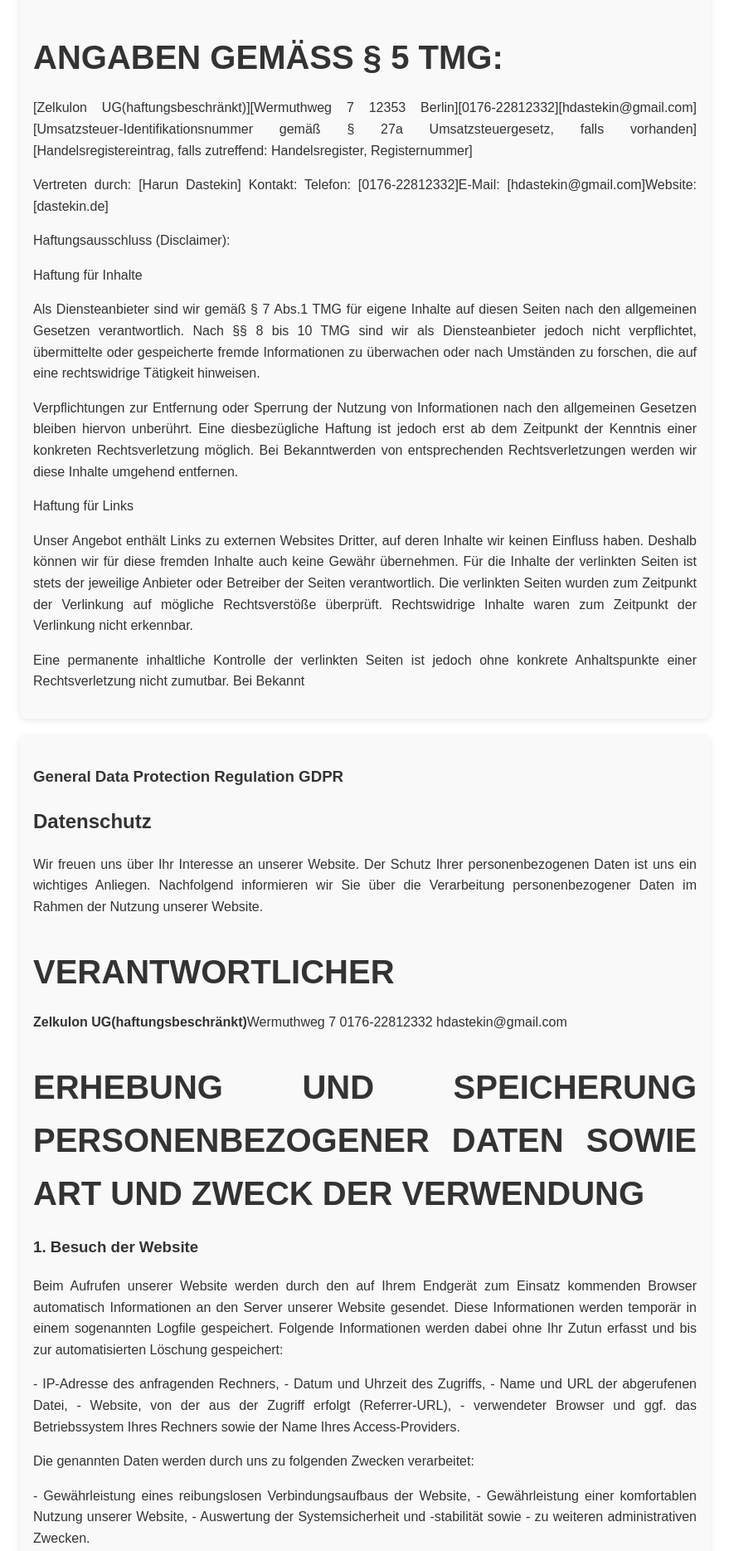
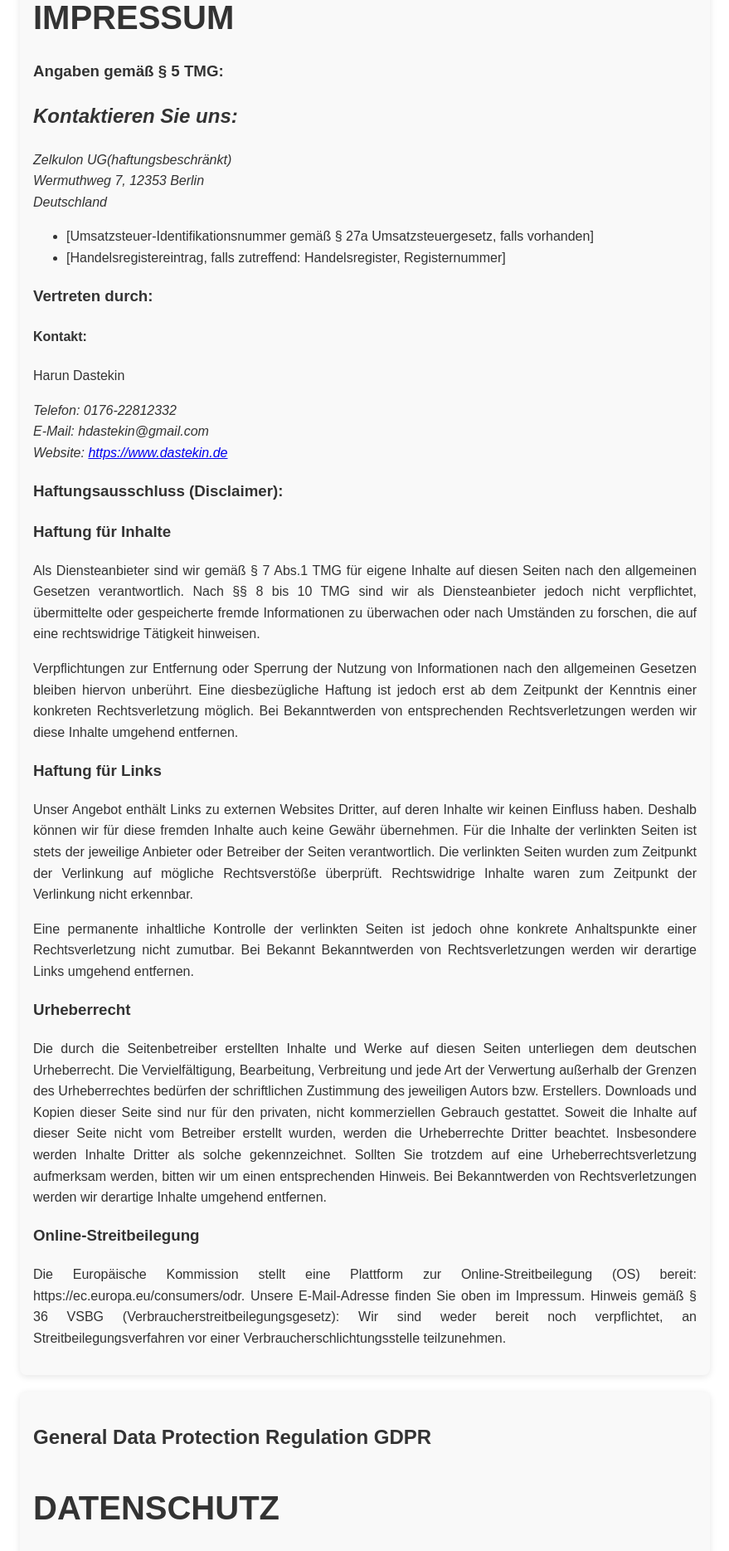
Before and after one commit to hdi10/new-homepage, a React (Create React App) app: page /data_protection in a window 1280 px wide. Shown: the part 480-2349 px from the top of the page at 83% size, without its empty margins (200-1079 px from the left). Built offline with nearby package versions, Linux system fonts and the light colour scheme.

Commit message:
work on data protection formatting

```diff
--- a/src/components/DataProtection.js
+++ b/src/components/DataProtection.js
@@ -2,6 +2,7 @@
 import { Helmet } from 'react-helmet';
 import { motion } from 'framer-motion';
 import { useTranslation } from 'react-i18next';
+
 
 function DataProtection() {
     const { t } = useTranslation();
@@ -38,32 +39,39 @@
                     }}
                 >
                     <div style={contentStyle}>
-                        <h3>{t('data_protection.blog')}</h3>
+                        <h1>{t('data_protection.blog')}</h1>
                         <p>
-                            <h1>Impressum</h1>
+                            <h2>Impressum</h2>
 
-                            <h2> Angaben gemäß § 5 TMG:</h2>
-
-                            [Zelkulon UG(haftungsbeschränkt)][Wermuthweg 7 12353
-                            Berlin][0176-22812332][hdastekin@gmail.com][Umsatzsteuer-Identifikationsnummer gemäß § 27a
-                            Umsatzsteuergesetz, falls vorhanden][Handelsregistereintrag, falls zutreffend:
-                            Handelsregister, Registernummer]
+                            <h3> Angaben gemäß § 5 TMG:</h3>
+                            <address>
+                                {/*Written by <a href="mailto:hdastekin@gmail.com">Harun Dastekin</a>.<br/>*/}
+                                <h1>Kontaktieren Sie uns:<br/></h1>
+                                Zelkulon UG(haftungsbeschränkt)<br/>
+                                Wermuthweg 7, 12353
+                                Berlin<br/>
+                                Deutschland
+                            </address>
+                            <ul><li>[Umsatzsteuer-Identifikationsnummer gemäß § 27a
+                            Umsatzsteuergesetz, falls vorhanden]</li><li>[Handelsregistereintrag, falls zutreffend:
+                            Handelsregister, Registernummer]</li></ul>
                         </p>
                         <p>
-                                Vertreten durch:
-
-                                [Harun Dastekin]
-
-                                Kontakt:
-
-                                Telefon: [0176-22812332]E-Mail: [hdastekin@gmail.com]Website: [dastekin.de]
-                        </p>
+                            <h3>Vertreten durch:</h3>
+                            <h4>Kontakt:</h4>
+                            <p>Harun Dastekin</p>
+                            <address>
+                                Telefon: 0176-22812332<br/>
+                                E-Mail: hdastekin@gmail.com<br/>
+                                Website: <a href={"https://www.dastekin.de"}>https://www.dastekin.de</a>
+                            </address>
+                            </p>
                         <p>
                             <div>
-                                Haftungsausschluss (Disclaimer):
+                                <h3>Haftungsausschluss (Disclaimer):</h3>
 
                         <p>
-                                Haftung für Inhalte
+                            <h3>Haftung für Inhalte</h3>
                         </p>
                         <p>
                                 Als Diensteanbieter sind wir gemäß § 7 Abs.1 TMG für eigene Inhalte auf diesen Seiten
@@ -80,7 +88,7 @@
                                 entfernen.
                         </p>
                         <p>
-                                Haftung für Links
+                            <h3>Haftung für Links</h3>
                         </p>
                         <p>
                                 Unser Angebot enthält Links zu externen Websites Dritter, auf deren Inhalte wir keinen
@@ -92,33 +100,57 @@
                         </p>
                     <p>
                                 Eine permanente inhaltliche Kontrolle der verlinkten Seiten ist jedoch ohne konkrete
-                                Anhaltspunkte einer Rechtsverletzung nicht zumutbar. Bei Bekannt
+                                Anhaltspunkte einer Rechtsverletzung nicht zumutbar. Bei Bekannt Bekanntwerden von Rechtsverletzungen werden wir derartige Links umgehend entfernen.
+
+                        <h3>Urheberrecht</h3>
+                                Die durch die Seitenbetreiber erstellten Inhalte und Werke auf diesen Seiten unterliegen
+                                dem deutschen Urheberrecht. Die Vervielfältigung, Bearbeitung, Verbreitung und jede Art
+                                der Verwertung außerhalb der Grenzen des Urheberrechtes bedürfen der schriftlichen
+                                Zustimmung des jeweiligen Autors bzw. Erstellers. Downloads und Kopien dieser Seite
+                                sind nur für den privaten, nicht kommerziellen Gebrauch gestattet.
+
+                                Soweit die Inhalte auf dieser Seite nicht vom Betreiber erstellt wurden, werden die
+                                Urheberrechte Dritter beachtet. Insbesondere werden Inhalte Dritter als solche
+                                gekennzeichnet. Sollten Sie trotzdem auf eine Urheberrechtsverletzung aufmerksam
+                                werden, bitten wir um einen entsprechenden Hinweis. Bei Bekanntwerden von
+                                Rechtsverletzungen werden wir derartige Inhalte umgehend entfernen.
+
+                            <h3>Online-Streitbeilegung</h3>
+                                Die Europäische Kommission stellt eine Plattform zur Online-Streitbeilegung (OS)
+                                bereit: https://ec.europa.eu/consumers/odr.
+                                Unsere E-Mail-Adresse finden Sie oben im Impressum.
+
+                                Hinweis gemäß § 36 VSBG (Verbraucherstreitbeilegungsgesetz):
+                                Wir sind weder bereit noch verpflichtet, an Streitbeilegungsverfahren vor einer
+                                Verbraucherschlichtungsstelle teilzunehmen.
+
                         </p>
                             </div>
 
                             </p>
                     </div>
                     <div style={contentStyle}>
-                        <h3>{t('data_protection.services')}</h3>
                         <p>
-                            <h1> Datenschutz</h1>
+                        <h1>{t('data_protection.services')}</h1>
+                        <p>
+                            <h2> Datenschutz</h2>
                         </p>
                             <p>
                                 Wir freuen uns über Ihr Interesse an unserer Website. Der Schutz Ihrer personenbezogenen
                                 Daten ist uns ein wichtiges Anliegen. Nachfolgend informieren wir Sie über die
                                 Verarbeitung personenbezogener Daten im Rahmen der Nutzung unserer Website.
                             </p>
-                                <p>
-                                    <h2> Verantwortlicher</h2>
+                        <div>
+                            <h3> Verantwortlicher</h3>
 
-                                    <b>Zelkulon UG(haftungsbeschränkt)</b>
-                                    Wermuthweg 7
-                                    0176-22812332
-                                    hdastekin@gmail.com
-                                </p>
+                            Zelkulon UG(haftungsbeschränkt)<br/>
+                            Wermuthweg 7<br/>
+                            0176-22812332<br/>
+                            hdastekin@gmail.com<br/>
+                        </div>
                         <p>
-                        <h2> Erhebung und Speicherung personenbezogener Daten sowie Art und Zweck der
-                                    Verwendung </h2>
+                        <h3> Erhebung und Speicherung personenbezogener Daten sowie Art und Zweck der
+                                    Verwendung </h3>
                         </p>
                         <p>
                         <h3>1. Besuch der Website</h3>
@@ -132,22 +164,27 @@
                                     gespeichert:
                         </p>
                         <p>
-                                    - IP-Adresse des anfragenden Rechners,
-                                    - Datum und Uhrzeit des Zugriffs,
-                                    - Name und URL der abgerufenen Datei,
-                                    - Website, von der aus der Zugriff erfolgt (Referrer-URL),
-                                    - verwendeter Browser und ggf. das Betriebssystem Ihres Rechners sowie der Name
+                            <ul>
+                                <li>IP-Adresse des anfragenden Rechners,</li>
+                                <li>Datum und Uhrzeit des Zugriffs,</li>
+                                <li>Name und URL der abgerufenen Datei,</li>
+                                <li>Website, von der aus der Zugriff erfolgt (Referrer-URL),</li>
+                                <li>verwendeter Browser und ggf. das Betriebssystem Ihres Rechners sowie der Name
                                     Ihres
-                                    Access-Providers.
+                                    Access-Providers.</li>
+                            </ul>
                         </p>
                         <p>
-                                    Die genannten Daten werden durch uns zu folgenden Zwecken verarbeitet:
+                            Die genannten Daten werden durch uns zu folgenden Zwecken verarbeitet:
                         </p>
                         <p>
-                                    - Gewährleistung eines reibungslosen Verbindungsaufbaus der Website,
-                                    - Gewährleistung einer komfortablen Nutzung unserer Website,
-                                    - Auswertung der Systemsicherheit und -stabilität sowie
-                                    - zu weiteren administrativen Zwecken.
+                            <ul>
+                            <li>Gewährleistung eines reibungslosen Verbindungsaufbaus der Website,
+                            </li>
+                            <li>Gewährleistung einer komfortablen Nutzung unserer Website,</li>
+                            <li>Auswertung der Systemsicherheit und -stabilität sowie</li>
+                            <li>zu weiteren administrativen Zwecken.</li>
+                            </ul>
                         </p>
                         <p>
                                     Die Rechtsgrundlage für die Datenverarbeitung ist Art. 6 Abs. 1 lit. f DSGVO. Unser
@@ -225,59 +262,64 @@
                                     Wir setzen auf unserer Website Analyse-Tools ein, um die Nutzung unserer Website
                                     statistisch zu erfassen und zum Zwecke der Optimierung unseres Angebots für Sie
                                     auszuwerten. Die Rechtsgrundlage für die Verwendung solcher Analyse-Tools ist Art. 6
-                                    Abs. 1 lit. f DSGVO.
+                                    Abs. 1 lit. f DSGVO.<br/>
 
                                     **[Platz für spezifische Tools, wie z. B. Google Analytics, Matomo, etc.]**
 
-                            <h2> Weitergabe von Daten</h2>
+                            <h3> Weitergabe von Daten</h3>
 
                                     Eine Übermittlung Ihrer persönlichen Daten an Dritte zu anderen als den im Folgenden
                                     aufgeführten Zwecken findet nicht statt.
 
                                     Wir geben Ihre persönlichen Daten nur an Dritte weiter, wenn:
 
-                                    - Sie Ihre ausdrückliche Einwilligung dazu erteilt haben (Art. 6 Abs. 1 lit. a
-                                    DSGVO),
-                                    - die Weitergabe nach Art. 6 Abs. 1 lit. f DSGVO zur Geltendmachung, Ausübung oder
+                            <ul>
+                                <li>Sie Ihre ausdrückliche Einwilligung dazu erteilt haben (Art. 6 Abs. 1 lit. a
+                                    DSGVO),</li>
+                                <li>die Weitergabe nach Art. 6 Abs. 1 lit. f DSGVO zur Geltendmachung, Ausübung oder
                                     Verteidigung von Rechtsansprüchen erforderlich ist und kein Grund zur Annahme
                                     besteht,
                                     dass Sie ein überwiegendes schutzwürdiges Interesse an der Nichtweitergabe Ihrer
                                     Daten
-                                    haben,
-                                    - für den Fall, dass für die Weitergabe nach Art. 6 Abs. 1 lit. c DSGVO eine
+                                    haben,</li>
+                                <li>für den Fall, dass für die Weitergabe nach Art. 6 Abs. 1 lit. c DSGVO eine
                                     gesetzliche
-                                    Verpflichtung besteht, sowie
-                                    - dies gesetzlich zulässig und nach Art. 6 Abs. 1 lit. b DSGVO für die Abwicklung
+                                    Verpflichtung besteht, sowie</li>
+                                <li>dies gesetzlich zulässig und nach Art. 6 Abs. 1 lit. b DSGVO für die Abwicklung
                                     von
-                                    Vertragsverhältnissen mit Ihnen erforderlich ist.
+                                    Vertragsverhältnissen mit Ihnen erforderlich ist.</li>
+                            </ul>
 
-                            <h2>Rechte der betroffenen Person</h2>
+
+                            <h3>Rechte der betroffenen Person</h3>
 
                                     Sie haben das Recht:
-
-                                    - gemäß Art. 15 DSGVO Auskunft über Ihre von uns verarbeiteten personenbezogenen
+                            <ul>
+                                <li>gemäß Art. 15 DSGVO Auskunft über Ihre von uns verarbeiteten personenbezogenen
                                     Daten
-                                    zu verlangen;
-                                    - gemäß Art. 16 DSGVO unverzüglich die Berichtigung unrichtiger oder
+                                    zu verlangen;</li>
+                                <li>gemäß Art. 16 DSGVO unverzüglich die Berichtigung unrichtiger oder
                                     Vervollständigung
-                                    Ihrer bei uns gespeicherten personenbezogenen Daten zu verlangen;
-                                    - gemäß Art. 17 DSGVO die Löschung Ihrer bei uns gespeicherten personenbezogenen
+                                    Ihrer bei uns gespeicherten personenbezogenen Daten zu verlangen;</li>
+                                <li>gemäß Art. 17 DSGVO die Löschung Ihrer bei uns gespeicherten personenbezogenen
                                     Daten
                                     zu verlangen, soweit nicht die Verarbeitung zur Erfüllung einer rechtlichen
-                                    Verpflichtung erforderlich ist;
-                                    - gemäß Art. 18 DSGVO die Einschränkung der Verarbeitung Ihrer personenbezogenen
+                                    Verpflichtung erforderlich ist;</li>
+                                <li>gemäß Art. 18 DSGVO die Einschränkung der Verarbeitung Ihrer personenbezogenen
                                     Daten
-                                    zu verlangen;
-                                    - gemäß Art. 20 DSGVO Ihre personenbezogenen Daten, die Sie uns bereitgestellt
+                                    zu verlangen;</li>
+                                <li>gemäß Art. 20 DSGVO Ihre personenbezogenen Daten, die Sie uns bereitgestellt
                                     haben, in
                                     einem strukturierten, gängigen und maschinenlesbaren Format zu erhalten oder die
-                                    Übermittlung an einen anderen Verantwortlichen zu verlangen;
-                                    - gemäß Art. 7 Abs. 3 DSGVO Ihre einmal erteilte Einwilligung jederzeit gegenüber
+                                    Übermittlung an einen anderen Verantwortlichen zu verlangen;</li>
+                                <li>gemäß Art. 7 Abs. 3 DSGVO Ihre einmal erteilte Einwilligung jederzeit gegenüber
                                     uns zu
-                                    widerrufen;
-                                    - gemäß Art. 77 DSGVO sich bei einer Aufsichtsbehörde zu beschweren.
+                                    widerrufen;</li>
+                                <li>gemäß Art. 77 DSGVO sich bei einer Aufsichtsbehörde zu beschweren.</li>
+                            </ul>
 
-                            <h2> Aktualität und Änderung dieser Datenschutzerklärung</h2>
+
+                            <h4> Aktualität und Änderung dieser Datenschutzerklärung</h4>
 
                                     Diese Datenschutzerklärung ist aktuell gültig und hat den Stand [Datum].
 
@@ -289,6 +331,7 @@
 
 
                                 </p>
+                        </p>
                     </div>
                 </motion.div>
             </motion.div>
```
